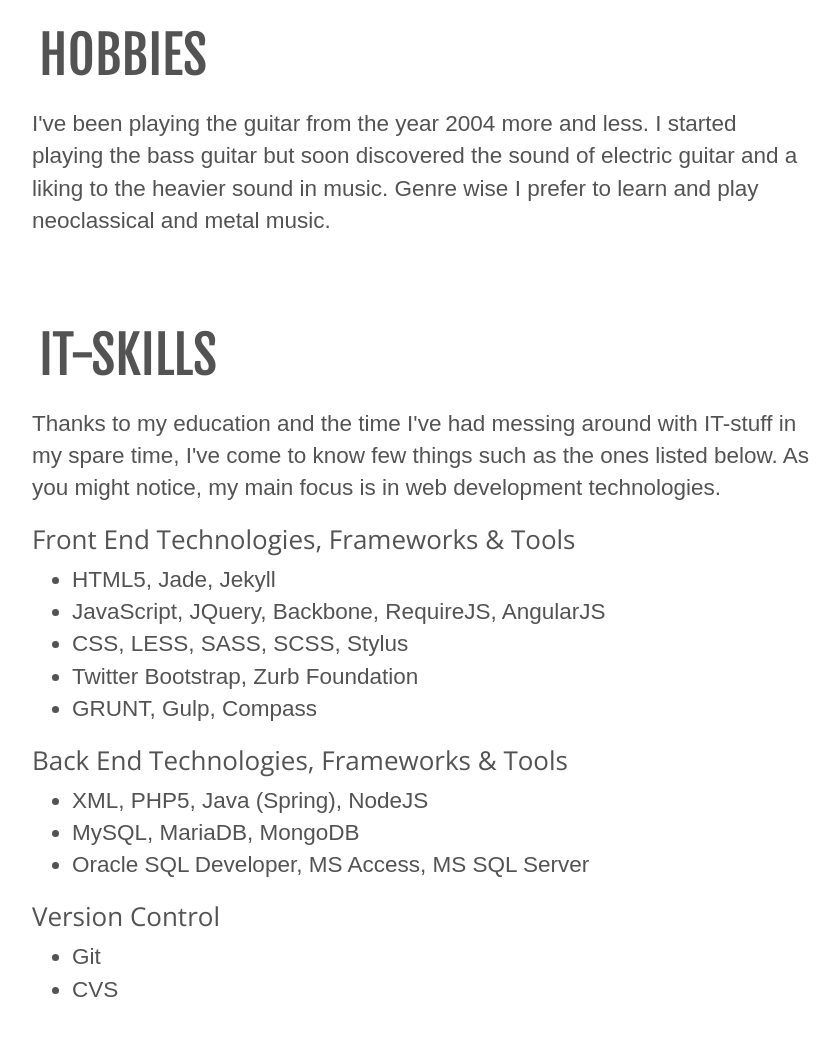
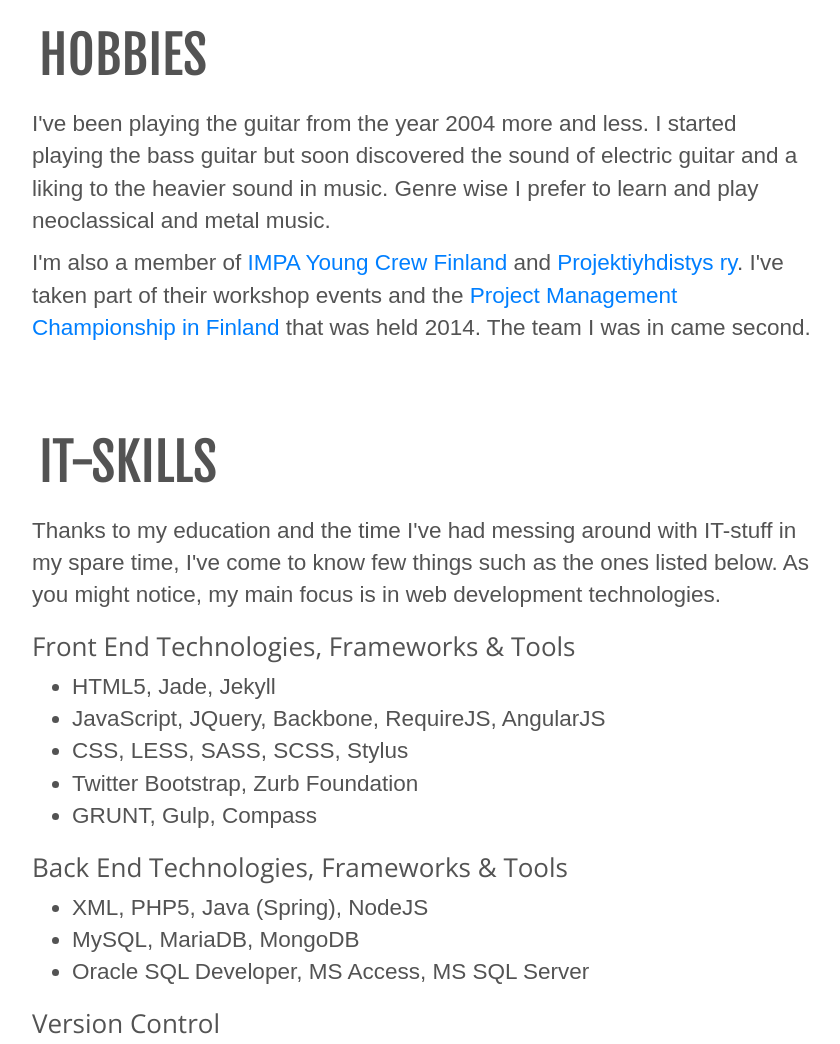
Before and after one commit to KimmoCommit/me, a website: page index.html in a window 1280 px wide. Shown: the part 869-1913 px from the top of the page, without its empty margins (221-1061 px from the left). Drawn offline with nearby package versions, Linux system fonts and the light colour scheme; a web font is replaced by a local one.

Commit message:
added mentions about IPMA, PRY and PMC2014 to Hobbies section

```diff
--- a/index.html
+++ b/index.html
@@ -80,6 +80,8 @@
                    <div class="title-text">HOBBIES</div>
                    <div class="text-container">
                     <p> I've been playing the guitar from the year 2004 more and less. I started playing the bass guitar but soon discovered the sound of electric guitar and a liking to the heavier sound in music. Genre wise I prefer to learn and play neoclassical and metal music. </p>
+                    <p> I'm also a member of <a href="http://www.yc.fi/" target="_blank">IMPA Young Crew Finland</a> and <a href="http://www.yc.fi/" target="_blank">Projektiyhdistys ry</a>. I've taken part of their workshop events and the <a href="http://pmchampionships.com/" target="_blank"> Project Management Championship in Finland </a>that was held 2014. The team I was in came second.
+                  </p>
                   </div>
                 </div>
               </div>
@@ -90,6 +92,7 @@
                 <div class="title-text">IT-SKILLS</div>
                 <div class="text-container">
                   <p>Thanks to my education and the time I've had messing around with IT-stuff in my spare time, I've come to know few things such as the ones listed below. As you might notice, my main focus is in web development technologies.</p>
+
 
                   <h3>Front End Technologies, Frameworks & Tools</h3>
                   <ul>
```
